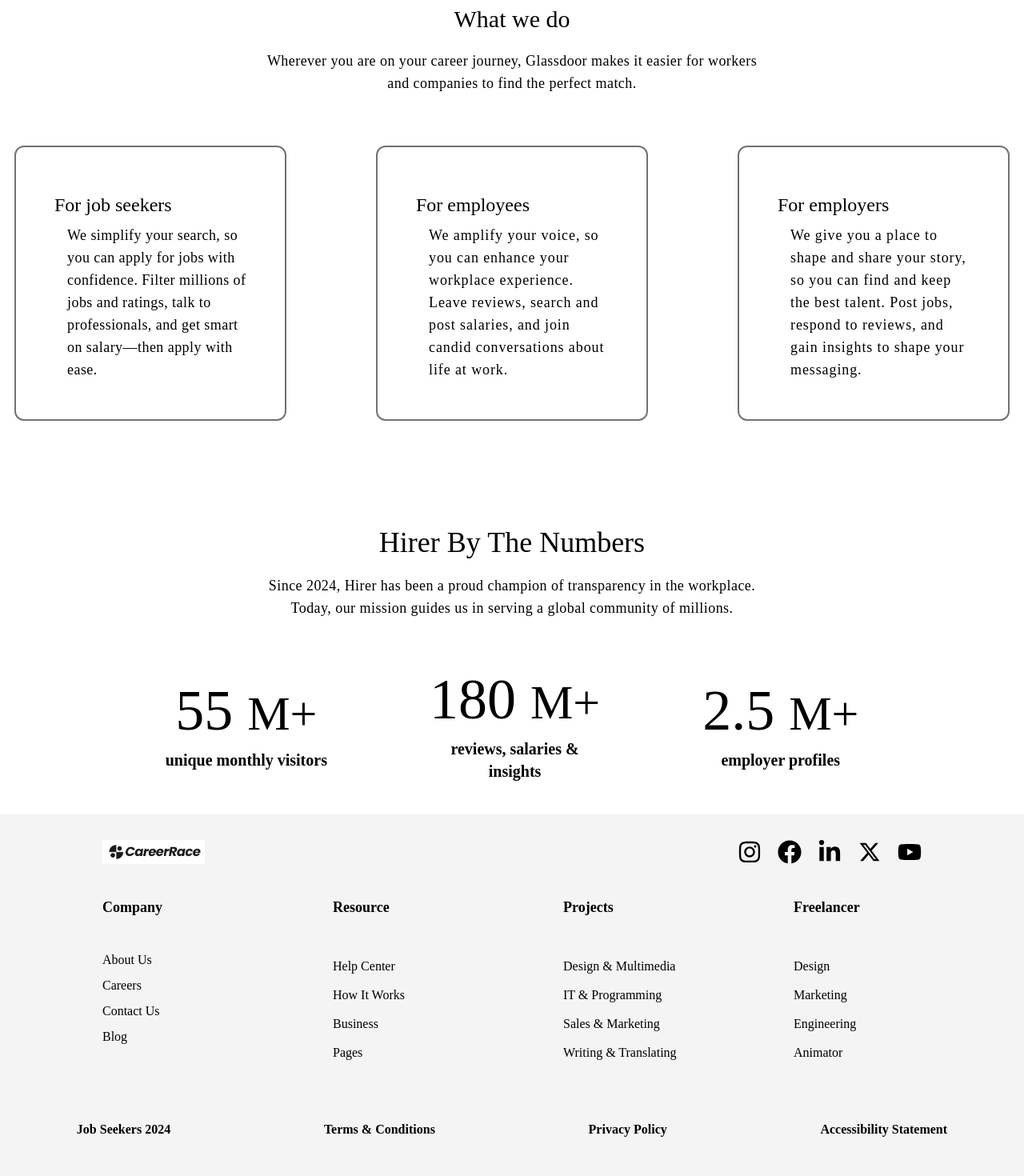
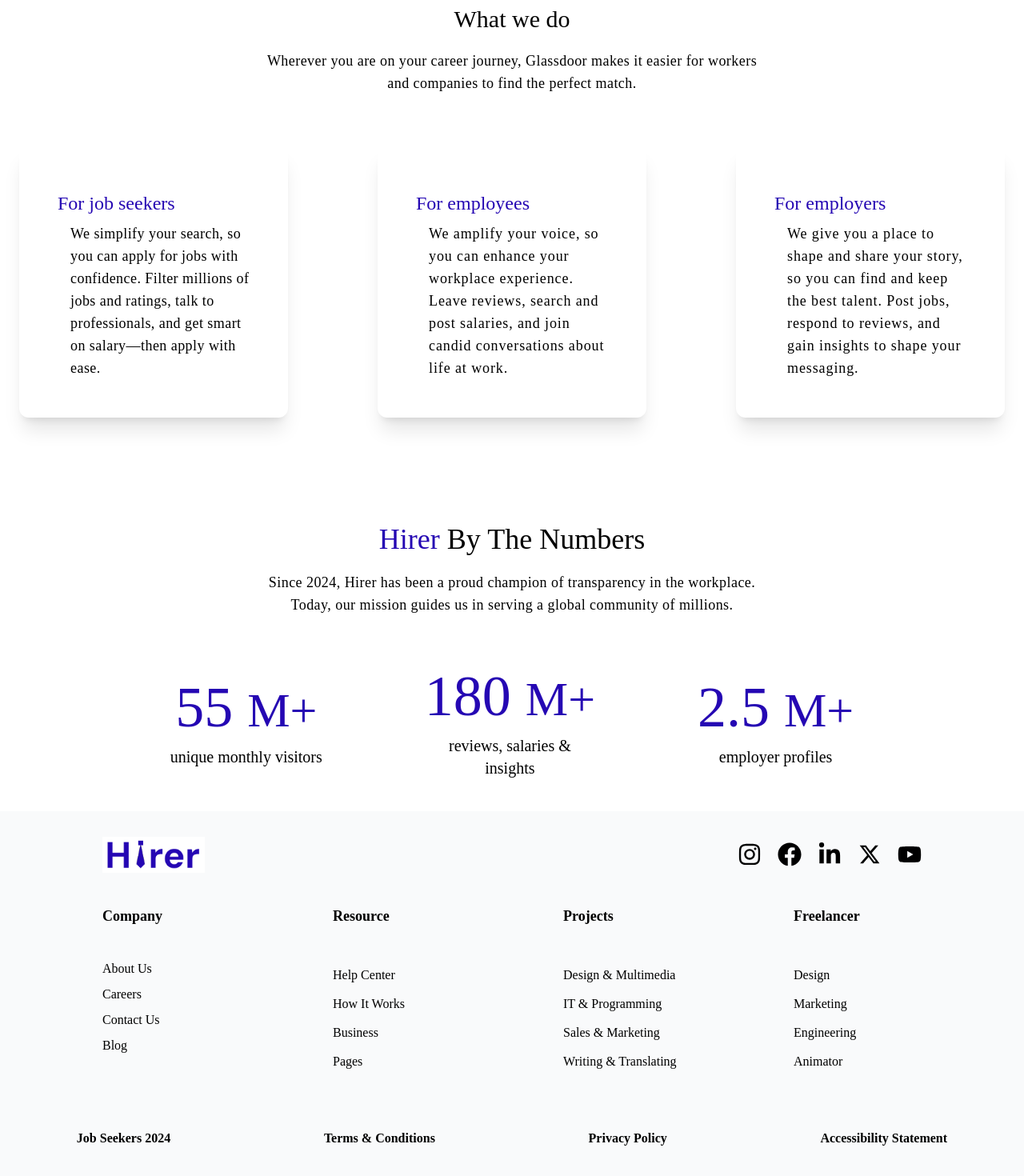
Before and after one commit to tarunkoshti/Job-App, a React (Vite) app in the folder Frontend/: page /about in a window 1280 px wide. Shown: the part 686-2156 px from the top of the page at 80% size. Built offline with nearby package versions, Linux system fonts and the light colour scheme; no server answers; what @react-pdf/renderer would draw is missing.

Commit message:
Few Changes

```diff
--- a/Frontend/src/Components/Footer/Footer.jsx
+++ b/Frontend/src/Components/Footer/Footer.jsx
@@ -13,10 +13,9 @@
     const authStatus = isStudentAuth || isEmployeeAuth
 
     return (
-
-        <div className="py-8 mt-10 bg-zinc-100">
+      <div className="py-8 mt-10 bg-gray-50">
         <div className="flex flex-col md:flex-row items-center justify-between px-4 md:px-8 lg:px-32">
-                <img className="w-24 md:w-32" src="logo1.jpg" alt="Footer" />
+          <img className="w-24 md:w-32" src="Job Seeking2.png" alt="Footer" />
           <div className="flex items-center gap-5 mt-4 md:mt-0">
             <FaInstagram className="text-2xl md:text-3xl" />
             <FaFacebook className="text-2xl md:text-3xl" />
@@ -66,12 +65,8 @@
           <h6 className="mb-2 md:mb-0">Privacy Policy</h6>
           <h6 className="mb-2 md:mb-0">Accessibility Statement</h6>
         </div>
-
       </div>
-
-
-
-    )
+    );
 
 }
 
--- a/Frontend/src/Pages/About.jsx
+++ b/Frontend/src/Pages/About.jsx
@@ -5,65 +5,131 @@
   return (
     <>
       {/* main-div */}
-      <div className='mt-5'>
-
+      <div className="mt-5">
         {/* About-div */}
-        <div className='py-5 px-4 md:pl-16 md:mt-10 md:ml-5'>
-          <h1 className='text-3xl md:text-5xl border-b-2 w-fit leading-tight border-black font-semibold font-sans'>About Hirer</h1>
+        <div className="py-5 px-4 md:pl-16 md:mt-10 md:ml-5">
+          <h1 className="text-3xl md:text-5xl border-b-2 w-fit leading-tight border-black font-semibold font-sans">
+            About Hirer
+          </h1>
         </div>
 
-        <div className='py-2 px-4 md:pl-16 md:ml-6'>
-          <h3 className='text-2xl md:text-3xl font-medium text-[#2507B3]'>Let’s get to work</h3>
+        <div className="py-2 px-4 md:pl-16 md:ml-6">
+          <h3 className="text-2xl md:text-3xl font-medium text-[#2507B3]">
+            Let’s get to work
+          </h3>
         </div>
 
-        <div className='py-4 px-4 md:pl-16 md:ml-6'>
-          <h6 className='w-full md:w-3/5 text-lg tracking-wider'>So, what is Hirer? We’re a thriving community for workplace conversations, driven by a simple mission: helping people everywhere find jobs and companies they love.</h6>
+        <div className="py-4 px-4 md:pl-16 md:ml-6">
+          <h6 className="w-full md:w-3/5 text-lg tracking-wider">
+            So, what is <span className="text-[#2507B3]">Hirer</span>? We’re a
+            thriving community for workplace conversations, driven by a simple
+            mission: helping people everywhere find jobs and companies they
+            love.
+          </h6>
           <br />
-          <h6 className='w-full md:w-3/5 text-lg tracking-wider'>But the way we do it? That’s not so simple.</h6>
+          <h6 className="w-full md:w-3/5 text-lg tracking-wider">
+            But the way we do it? That’s not so simple.
+          </h6>
           <br />
-          <h6 className='w-full md:w-3/5 text-lg tracking-wider'>Every day, we’re inspired by a vision to make positive workplace change through radical transparency. Through the products we make and the communities we create, we’re breaking down barriers that lead to discrimination, pay gaps, and toxic work environments. Together, we’re fostering a world where people have the support and resources they need to find a job that loves them back.</h6>
+          <h6 className="w-full md:w-3/5 text-lg tracking-wider">
+            Every day, we’re inspired by a vision to make positive workplace
+            change through radical transparency. Through the products we make
+            and the communities we create, we’re breaking down barriers that
+            lead to discrimination, pay gaps, and toxic work environments.
+            Together, we’re fostering a world where people have the support and
+            resources they need to find a job that loves them back.
+          </h6>
         </div>
 
-        <div className='mt-10 md:mt-28 flex flex-col items-center'>
-          <h1 className='text-center text-xl md:text-3xl py-5 font-medium'>What we do</h1>
-          <h3 className='text-center text-md md:text-lg w-full md:w-1/2 tracking-wide'>Wherever you are on your career journey, Glassdoor makes it easier for workers and companies to find the perfect match.</h3>
+        <div className="mt-10 md:mt-28 flex flex-col items-center">
+          <h1 className="text-center text-xl md:text-3xl py-5 font-medium">
+            What we do
+          </h1>
+          <h3 className="text-center text-md md:text-lg w-full md:w-1/2 tracking-wide">
+            Wherever you are on your career journey, Glassdoor makes it easier
+            for workers and companies to find the perfect match.
+          </h3>
         </div>
 
-        <div className='flex flex-col md:flex-row items-center justify-center gap-6 md:gap-28 mt-8 md:mt-16 px-10'>
-          <div className='p-6 md:p-12 rounded-xl hover:shadow-2xl border-2 border-zinc-500 hover:text-black duration-500 cursor-pointer'>
-            <h1 className='font-medium py-2 text-lg md:text-2xl'>For job seekers</h1>
-            <p className='w-full md:w-56 tracking-wide text-md md:text-lg ml-4'>We simplify your search, so you can apply for jobs with confidence. Filter millions of jobs and ratings, talk to professionals, and get smart on salary—then apply with ease.</p>
+        <div className="flex flex-col md:flex-row items-center justify-center gap-6 md:gap-28 mt-8 md:mt-16 px-10">
+          <div className="p-6 md:p-12 rounded-xl hover:shadow-2xl shadow-xl hover:text-black duration-500 cursor-pointer">
+            <h1 className="font-medium py-2 text-lg md:text-2xl text-[#2507B3]">
+              For job seekers
+            </h1>
+            <p className="w-full md:w-56 tracking-wide text-md md:text-lg ml-4">
+              We simplify your search, so you can apply for jobs with
+              confidence. Filter millions of jobs and ratings, talk to
+              professionals, and get smart on salary—then apply with ease.
+            </p>
           </div>
-          <div className='p-6 md:p-12 rounded-xl hover:shadow-2xl border-2 border-zinc-500 hover:text-black duration-500 cursor-pointer'>
-            <h1 className='font-medium py-2 text-lg md:text-2xl'>For employees</h1>
-            <p className='w-full md:w-56 tracking-wider text-md md:text-lg ml-4'>We amplify your voice, so you can enhance your workplace experience. Leave reviews, search and post salaries, and join candid conversations about life at work.</p>
+          <div className="p-6 md:p-12 rounded-xl hover:shadow-2xl shadow-xl hover:text-black duration-500 cursor-pointer">
+            <h1 className="font-medium py-2 text-lg md:text-2xl text-[#2507B3]">
+              For employees
+            </h1>
+            <p className="w-full md:w-56 tracking-wider text-md md:text-lg ml-4">
+              We amplify your voice, so you can enhance your workplace
+              experience. Leave reviews, search and post salaries, and join
+              candid conversations about life at work.
+            </p>
           </div>
-          <div className='p-6 md:p-12 rounded-xl hover:shadow-2xl border-2 border-zinc-500 hover:text-black duration-500 cursor-pointer'>
-            <h1 className='font-medium py-2 text-lg md:text-2xl'>For employers</h1>
-            <p className='w-full md:w-56 tracking-wider text-md md:text-lg ml-4'>We give you a place to shape and share your story, so you can find and keep the best talent. Post jobs, respond to reviews, and gain insights to shape your messaging.</p>
+          <div className="p-6 md:p-12 rounded-xl hover:shadow-2xl shadow-xl hover:text-black duration-500 cursor-pointer">
+            <h1 className="font-medium py-2 text-lg md:text-2xl text-[#2507B3]">
+              For employers
+            </h1>
+            <p className="w-full md:w-56 tracking-wider text-md md:text-lg ml-4">
+              We give you a place to shape and share your story, so you can find
+              and keep the best talent. Post jobs, respond to reviews, and gain
+              insights to shape your messaging.
+            </p>
           </div>
         </div>
 
-        <div className='mt-10 md:mt-28 flex flex-col items-center'>
-          <h1 className='text-center text-2xl md:text-4xl py-5 font-medium capitalize'>Hirer by the numbers</h1>
-          <h3 className='text-center text-md md:text-lg w-full md:w-1/2 tracking-wide'>Since 2024, Hirer has been a proud champion of transparency in the workplace. Today, our mission guides us in serving a global community of millions.</h3>
+        <div className="mt-10 md:mt-28 flex flex-col items-center">
+          <h1 className="text-center text-2xl md:text-4xl py-5 font-medium capitalize">
+            <span className="text-[#2507B3]">Hirer</span> by the numbers
+          </h1>
+          <h3 className="text-center text-md md:text-lg w-full md:w-1/2 tracking-wide">
+            Since 2024, Hirer has been a proud champion of transparency in the
+            workplace. Today, our mission guides us in serving a global
+            community of millions.
+          </h3>
         </div>
 
-        <div className='flex flex-col md:flex-row items-center justify-center gap-6 md:gap-32 mt-8 md:mt-16'>
-          <div className='flex flex-col gap-3'>
-            <h1 className='text-3xl md:text-7xl text-center font-medium'>55 <span className='text-xl md:text-6xl font-medium'>M+</span></h1>
-            <h3 className='text-lg md:text-xl font-semibold text-center'>unique monthly visitors</h3>
+        <div className="flex flex-col md:flex-row items-center justify-center gap-6 md:gap-32 mt-8 md:mt-16">
+          <div className="flex flex-col gap-3">
+            <h1 className="text-3xl md:text-7xl text-center font-medium text-[#2507B3]">
+              55{" "}
+              <span className="text-xl md:text-6xl font-medium text-[#2507B3]">
+                M+
+              </span>
+            </h1>
+            <h3 className="text-lg md:text-xl font-medium text-center">
+              unique monthly visitors
+            </h3>
           </div>
-          <div className='flex flex-col gap-3'>
-            <h1 className='text-3xl md:text-7xl text-center font-medium'>180 <span className='text-xl md:text-6xl font-medium'>M+</span></h1>
-            <h3 className='text-lg md:text-xl font-semibold text-center'>reviews, salaries & <br /> insights</h3>
+          <div className="flex flex-col gap-3">
+            <h1 className="text-3xl md:text-7xl text-center font-medium text-[#2507B3]">
+              180{" "}
+              <span className="text-xl md:text-6xl font-medium text-[#2507B3]">
+                M+
+              </span>
+            </h1>
+            <h3 className="text-lg md:text-xl font-medium text-center">
+              reviews, salaries & <br /> insights
+            </h3>
           </div>
-          <div className='flex flex-col gap-3'>
-            <h1 className='text-3xl md:text-7xl text-center font-medium'>2.5 <span className='text-xl md:text-6xl font-medium'>M+</span></h1>
-            <h3 className='text-lg md:text-xl font-semibold text-center'>employer profiles</h3>
+          <div className="flex flex-col gap-3">
+            <h1 className="text-3xl md:text-7xl text-center font-medium text-[#2507B3]">
+              2.5{" "}
+              <span className="text-xl md:text-6xl font-medium text-[#2507B3]">
+                M+
+              </span>
+            </h1>
+            <h3 className="text-lg md:text-xl font-medium text-center">
+              employer profiles
+            </h3>
           </div>
         </div>
-
       </div>
     </>
   );
```
Also changed, not shown: Frontend/src/Components/Header/EmployeHader.jsx (+107 -31 lines). Lines whose indentation alone changed are shown as unchanged.
